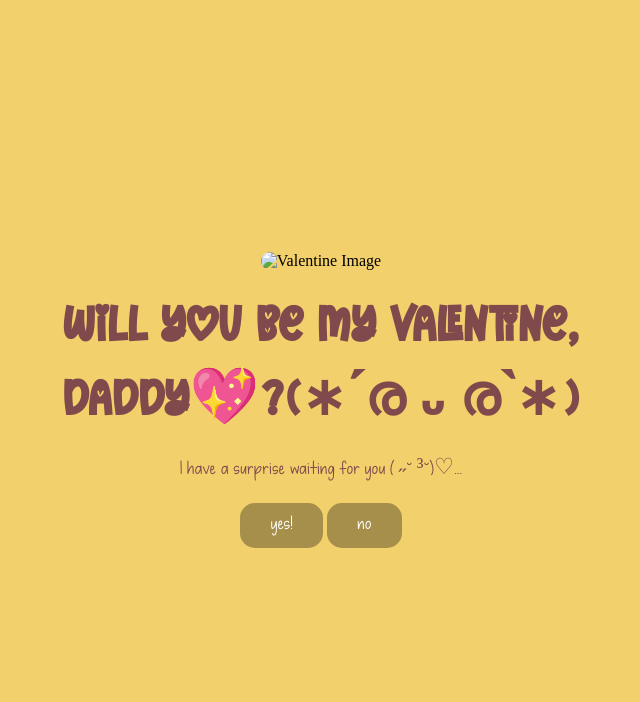
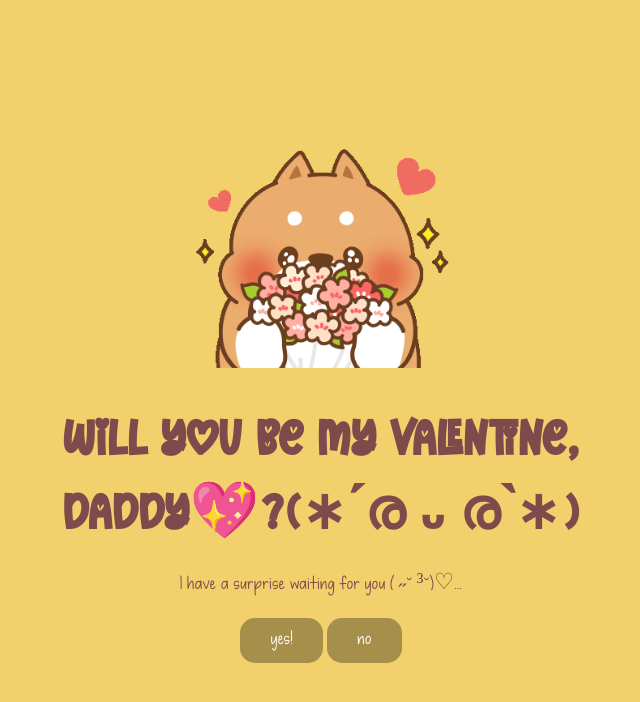
Before and after one commit to chrisaxeleverett-del/Lucky, a plain HTML site: page index.html in a window 1280 px wide. Shown: the whole page, without its empty margins (319-959 px from the left). Drawn offline with Linux system fonts and the light colour scheme; files whose address does not match are found by name.

Commit message:
Update index.html

```diff
--- a/index.html
+++ b/index.html
@@ -13,7 +13,7 @@
     <div class="main-card">
 
         <div class="image-section">
-            <img id="display-image" src="IMages/p intro.gif" alt="Valentine Image">
+            <img id="display-image" src="p intro.gif" alt="Valentine Image">
         </div>
 
         <div class="text-section">
@@ -33,4 +33,5 @@
     <script src="script.js"></script>
 </body>
 
+
 </html>
```
